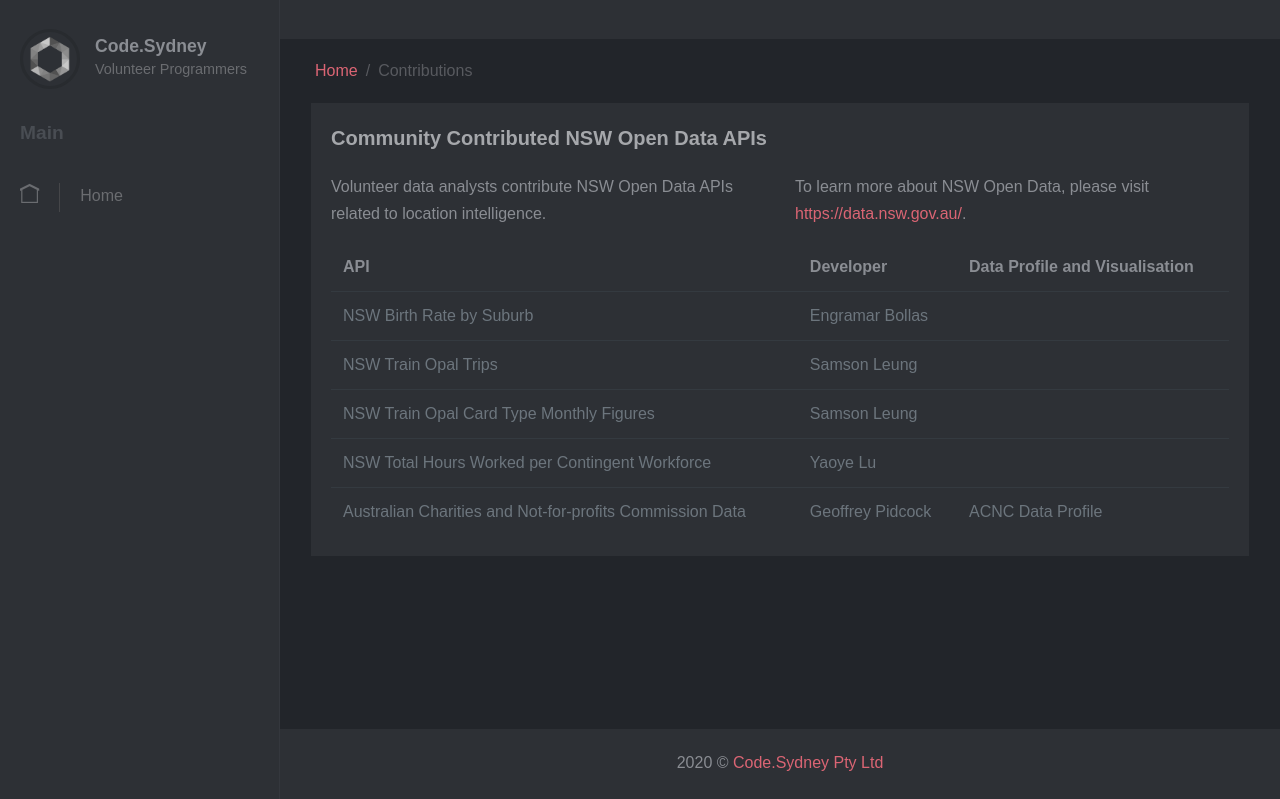
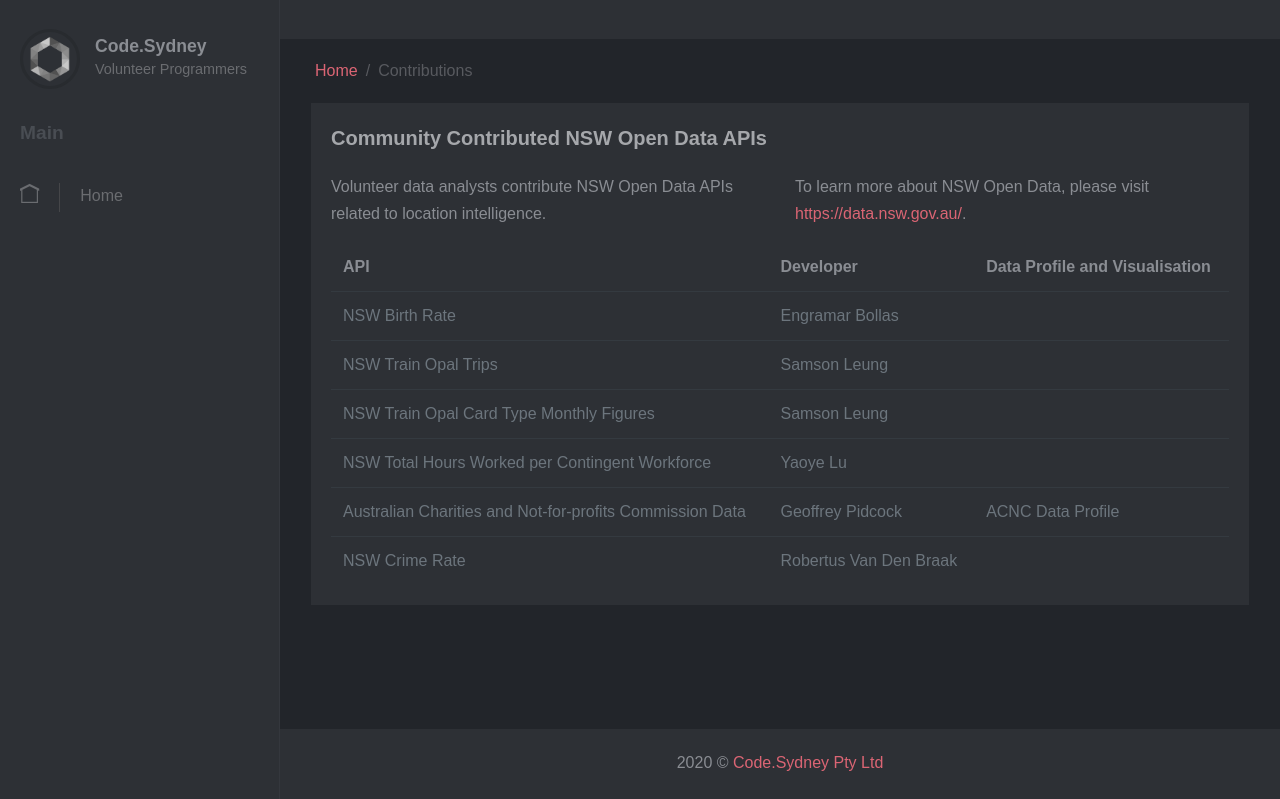
Before and after one commit to thecodesydney/nswdata, a Flask app: page / in a window 1280 px wide. Shown: the part 82-881 px from the top of the page. Run offline with Flask 2, Linux system fonts and the light colour scheme; some libraries are stand-ins or nearby versions; some web fonts are replaced.

Commit message:
Added NSW Crime Rate from Rob

```diff
--- a/app.py
+++ b/app.py
@@ -14,6 +14,7 @@
 blueprint_opaltraincardtype = Blueprint('api_opaltraincardtype', __name__, url_prefix='/api_opaltraincardtype')
 blueprint_contingentworkforce = Blueprint('api_contingentworkforce', __name__, url_prefix='/api_contingentworkforce')
 blueprint_acnc = Blueprint('api_acnc', __name__, url_prefix='/api_acnc')
+blueprint_crimerate = Blueprint('api_crimerate', __name__, url_prefix='/api_crimerate')
 
 app.config['SQLALCHEMY_DATABASE_URI'] = 'sqlite:///site.db'
 db = SQLAlchemy(app)
@@ -613,5 +614,145 @@
 
         return make_response(jsonify(return_values), 200)
 
+########################################################################################################################
+# NSW Crime Rate
+########################################################################################################################
+api = Api(blueprint_crimerate, doc='/documentation', version='1.0', title='Data Service for crime rate information by suburb',
+          description='This is a Flask-Restplus data service that allows a client to consume APIs to provide crime '
+                      'rate data for NSW suburbs from 1995 to 2018.',
+          contact='Robertus Van Den Braak', contact_email='robsphone@iinet.net.au',
+          default='Suburb Crime', default_label='Click here to list available end points to display suburb crime rates.'
+          )
+
+app.register_blueprint(blueprint_crimerate)
+
+#Database helper
+ROOT = path.dirname(path.realpath(__file__))
+
+def connect_db_crimerate():
+    sql = sqlite3.connect(path.join(ROOT, "SUBURB_CRIME_RATE.sqlite"))
+    sql.row_factory = sqlite3.Row
+    return sql
+
+def get_db_crimerate():
+    if not hasattr(g, 'sqlite_db'):
+        g.sqlite_db = connect_db_crimerate()
+    return g.sqlite_db
+
+@api.route('/suburb')
+class Suburb(Resource):
+    @api.response(200, 'SUCCESSFUL: Contents successfully loaded')
+    @api.response(204, 'NO CONTENT: No content in database')
+    @api.doc(description='Returns all suburbs available in the database.')
+    def get(self):
+        db = get_db_crimerate()
+        details_cur = db.execute('select SUBURB_ID, NAME from SUBURB')
+        details = details_cur.fetchall()
+
+        return_values = []
+
+        for detail in details:
+            detail_dict = {'suburbId': detail['SUBURB_ID'], 'name': detail['NAME']}
+            return_values.append(detail_dict)
+
+        return make_response(jsonify(return_values), 200)
+
+
+@api.route('/crimeRate/<string:SUBURB>', methods=['GET'])
+class CrimeRate(Resource):
+    @api.response(200, 'SUCCESSFUL: Contents successfully loaded')
+    @api.response(204, 'NO CONTENT: No content in database')
+    @api.doc(description='Retrieves all crime rate records for the specified suburb. Result set can be filtered '
+                         'by specifying start date, end date and crime category ID',
+             params={'startDate': 'YYYY-MM-DD', 'endDate': 'YYYY-MM-DD', 'crimeCategoryId': 'Integer referencing a '
+                                                                                            'Crime_Category_ID'})
+    def get(self, SUBURB):
+        startDate = request.args.get('startDate')
+        endDate = request.args.get('endDate')
+        categoryID = request.args.get('crimeCategoryId')
+        db = get_db_crimerate()
+        sql = "SELECT NAME, CRIME_RATE.CRIME_CATEGORY_ID, CRIME_CATEGORY.OFFENCE, CRIME_CATEGORY.SUBCATEGORY," \
+              " START_DATE, END_DATE, RATE " \
+              "FROM SUBURB " \
+              "JOIN CRIME_RATE ON SUBURB.SUBURB_ID = CRIME_RATE.SUBURB_ID " \
+              "JOIN CRIME_CATEGORY ON CRIME_CATEGORY.CRIME_CATEGORY_ID = CRIME_RATE.CRIME_CATEGORY_ID " \
+              "WHERE NAME = '%s' "
+        if startDate:
+            sql = sql + " AND START_DATE >= '" + startDate + "'"
+        if endDate:
+            sql = sql + " AND END_DATE <= '" + endDate + "'"
+        if categoryID:
+            sql = sql + " AND CRIME_RATE.CRIME_CATEGORY_ID = '" + categoryID + "'"
+        sql = sql + " ORDER BY CRIME_RATE.CRIME_CATEGORY_ID ASC, START_DATE ASC"
+        details_cur = db.execute(sql % SUBURB)
+        details = details_cur.fetchall()
+        return_values = []
+
+        for detail in details:
+            detail_dict = {'name': detail['NAME'], 'crimeCategoryId': detail['CRIME_CATEGORY_ID'],
+                           'offence': detail['OFFENCE'], 'subcategory': detail['SUBCATEGORY'],
+                           'startDate': detail['START_DATE'], 'endDate': detail['END_DATE'], 'rate': detail['RATE']}
+
+            return_values.append(detail_dict)
+
+        return make_response(jsonify(return_values), 200)
+
+
+@api.route('/crimeRateSummary/<string:SUBURB>', methods=['GET'])
+class CrimeRateSummary(Resource):
+    @api.response(200, 'SUCCESSFUL: Contents successfully loaded')
+    @api.response(204, 'NO CONTENT: No content in database')
+    @api.doc(description='Returns a summary total of all crime rates for the specified suburb from 1995 to 2018.'
+                         'A start date, end date parameter can be added to limit the summary',
+             params={'startDate': 'YYYY-MM-DD', 'endDate': 'YYYY-MM-DD'})
+    def get(self, SUBURB):
+        startDate = request.args.get('startDate')
+        endDate = request.args.get('endDate')
+        db = get_db_crimerate()
+        select = "SELECT NAME, CRIME_CATEGORY.OFFENCE, CRIME_CATEGORY.SUBCATEGORY, SUM(RATE) AS TOTAL_RATE " \
+                 "FROM SUBURB " \
+                 "JOIN CRIME_RATE ON SUBURB.SUBURB_ID = CRIME_RATE.SUBURB_ID " \
+                 "JOIN CRIME_CATEGORY ON CRIME_CATEGORY.CRIME_CATEGORY_ID = CRIME_RATE.CRIME_CATEGORY_ID " \
+                 "WHERE NAME = '%s' "
+        group = "GROUP BY NAME, CRIME_CATEGORY.OFFENCE, CRIME_CATEGORY.SUBCATEGORY"
+        if startDate:
+            select = select + " AND START_DATE >= '" + startDate + "'"
+        if endDate:
+            select = select + " AND END_DATE <= '" + endDate + "'"
+        sql = select + group
+        details_cur = db.execute(sql % SUBURB)
+
+        details = details_cur.fetchall()
+
+        return_values = []
+
+        for detail in details:
+            detail_dict = {'name': detail['NAME'], 'offence': detail['OFFENCE'], 'subcategory': detail['SUBCATEGORY'],
+                           'rate': detail['TOTAL_RATE']}
+            return_values.append(detail_dict)
+
+        return make_response(jsonify(return_values), 200)
+
+
+@api.route('/crimeCategory', methods=['GET'])
+class CrimeCategory(Resource):
+    @api.response(200, 'SUCCESSFUL: Contents successfully loaded')
+    @api.response(204, 'NO CONTENT: No content in database')
+    @api.doc(description='Returns all crime categories available in the database.')
+    def get(self):
+        db = get_db_crimerate()
+        details_cur = db.execute(
+            'select CRIME_CATEGORY_ID, OFFENCE, SUBCATEGORY from CRIME_CATEGORY')
+        details = details_cur.fetchall()
+
+        return_values = []
+
+        for detail in details:
+            detail_dict = {'crimeCategoryId': detail['CRIME_CATEGORY_ID'], 'offence': detail['OFFENCE'],
+                           'subcategory': detail['SUBCATEGORY']}
+            return_values.append(detail_dict)
+
+        return make_response(jsonify(return_values), 200)
+
 if __name__ == '__main__':
     app.run(debug=True)
--- a/templates/index.html
+++ b/templates/index.html
@@ -110,7 +110,7 @@
                     </thead>
                     <tbody>
                       <tr>
-                        <td><a href="/api_topbaby/documentation" target="_blank" class="text-muted">NSW Birth Rate by Suburb</a></td>
+                        <td><a href="/api_topbaby/documentation" target="_blank" class="text-muted">NSW Birth Rate</a></td>
                         <td><a href="https://www.linkedin.com/in/engramarbollas/" target="_blank" class="text-muted">Engramar Bollas</a></td>
                         <td></td>
                       </tr>
@@ -133,6 +133,11 @@
                           <td><a href="/api_acnc/documentation" target="_blank" class="text-muted">Australian Charities and Not-for-profits Commission Data</a></td>
                           <td><a href="https://www.linkedin.com/in/geoffreypidcock/" target="_blank" class="text-muted">Geoffrey Pidcock</a></td>
                           <td><a href="{{ url_for('acnc_data_profile') }}" target="_blank" class="text-muted">ACNC Data Profile</a></td>
+                      </tr>
+                      <tr>
+                        <td><a href="/api_crimerate/documentation" target="_blank" class="text-muted">NSW Crime Rate</a></td>
+                        <td><a href="https://au.linkedin.com/in/robertusvandenbraak" target="_blank" class="text-muted">Robertus Van Den Braak</a></td>
+                        <td></td>
                       </tr>
                     </tbody>
                   </table>
```
